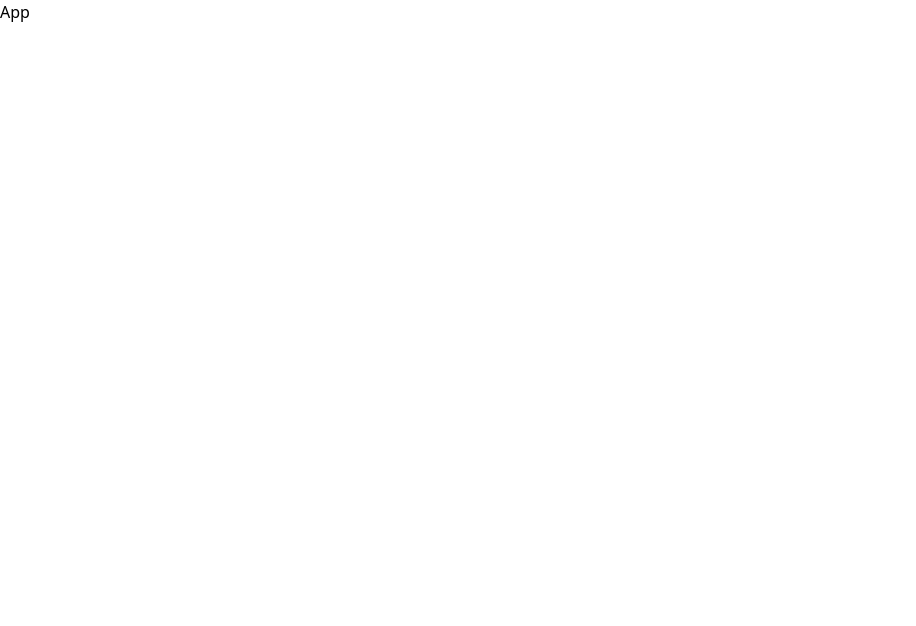
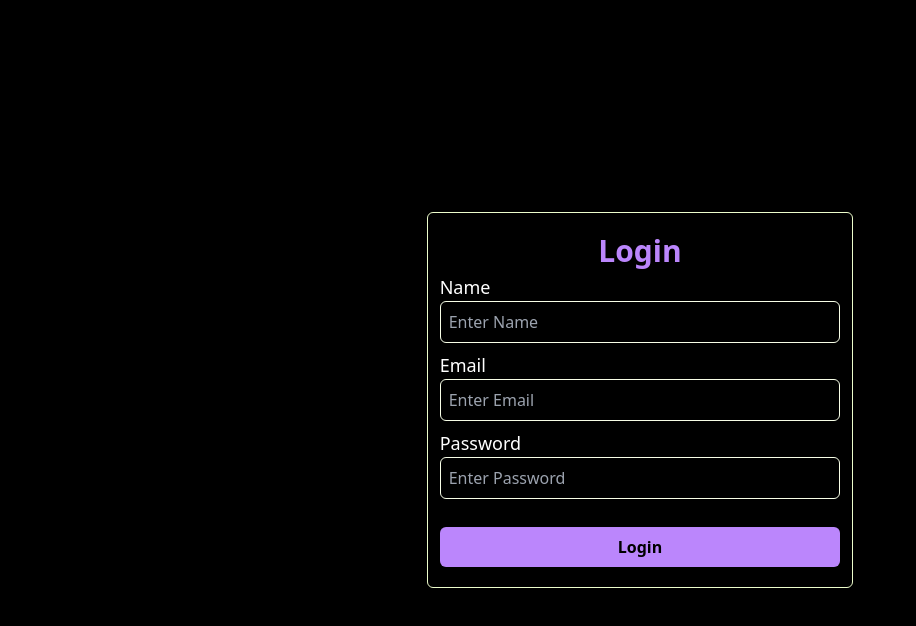
Before and after one commit to kaniz-naqvi/EMS, a React (Vite) app: page / in a window 1280 px wide. Shown: the top 626 px of the page, without its empty margins (0-916 px from the left). Built offline with nearby package versions, Linux system fonts and the light colour scheme.

Commit message:
Add login page

```diff
--- a/index.html
+++ b/index.html
@@ -3,8 +3,7 @@
   <head>
     <meta charset="UTF-8" />
     <meta name="viewport" content="width=device-width, initial-scale=1.0" />
-    <title>React</title>
-    <link rel="stylesheet" href="src/index.css" />
+    <title>EMS</title>
   </head>
   <body class="bg-black">
     <div id="root"></div>
--- a/package.json
+++ b/package.json
@@ -11,6 +11,7 @@
   },
   "dependencies": {
     "@reduxjs/toolkit": "^2.6.1",
+    "firebase": "^11.6.0",
     "react": "^18.3.1",
     "react-dom": "^18.3.1",
     "react-redux": "^9.2.0"
--- a/src/App.jsx
+++ b/src/App.jsx
@@ -1,7 +1,12 @@
 import React from "react";
+import Auth from "./Pages/Auth";
 
 const App = () => {
-  return <div>App</div>;
+  return (
+    <div className="bg-black text-white">
+      <Auth />
+    </div>
+  );
 };
 
 export default App;
--- /dev/null
+++ b/src/Atoms/Functions/CapitalFirstLetter.js
@@ -0,0 +1,5 @@
+const capitalizeFirstLetter = (str) => {
+  if (!str) return "";
+  return str.charAt(0).toUpperCase() + str.slice(1);
+};
+export default capitalizeFirstLetter;
--- /dev/null
+++ b/src/Atoms/general/Button.jsx
@@ -0,0 +1,15 @@
+import React from "react";
+
+const Button = ({ type = "button", text = "Button", clickHandler }) => {
+  return (
+    <button
+      className="outline-none bg-primary hover:bg-active text-black font-semibold p-2 w-full rounded-md mt-6"
+      onClick={() => clickHandler}
+      type={type}
+    >
+      {text}
+    </button>
+  );
+};
+
+export default Button;
--- /dev/null
+++ b/src/Atoms/general/Input.jsx
@@ -0,0 +1,18 @@
+import React from "react";
+
+const Input = ({
+  type = "text",
+  isRequire = false,
+  placeholder = "Type Something....",
+}) => {
+  return (
+    <input
+      className="bg-[transparent] border-lime-50 border p-2 text-light w-full rounded-md"
+      type={type}
+      required={isRequire}
+      placeholder={placeholder}
+    />
+  );
+};
+
+export default Input;
--- /dev/null
+++ b/src/Molecule/Form.jsx
@@ -0,0 +1,28 @@
+import React from "react";
+import Input from "../Atoms/general/Input";
+import capitalizeFirstLetter from "../Atoms/Functions/CapitalFirstLetter";
+import Button from "../Atoms/general/Button";
+
+const Form = ({ labels = ["name"], formTitle = "Form" }) => {
+  return (
+    <div className=" border flex flex-col p-3 py-5 border-lime-100 lg:w-1/3 w-full mx-5 rounded-md">
+      <h2 className="text-center text-3xl font-semibold text-primary">
+        {formTitle}
+      </h2>
+      {labels.map((labelName, index) => {
+        return (
+          <label htmlFor={labelName} className="py-1" key={index}>
+            <span className="text-lg">{capitalizeFirstLetter(labelName)}</span>
+            <Input
+              type={labelName}
+              placeholder={"Enter " + capitalizeFirstLetter(labelName)}
+            />
+          </label>
+        );
+      })}
+      <Button text={"Login"} type={"submit"} />
+    </div>
+  );
+};
+
+export default Form;
--- /dev/null
+++ b/src/Pages/Auth.jsx
@@ -0,0 +1,13 @@
+import React from "react";
+import Form from "../Molecule/Form";
+
+const fields = ["name", "email", "password"];
+const Auth = () => {
+  return (
+    <div className="flex items-center justify-center w-full h-screen">
+      <Form labels={fields} formTitle={"Login"} />
+    </div>
+  );
+};
+
+export default Auth;
--- a/tailwind.config.js
+++ b/tailwind.config.js
@@ -4,7 +4,12 @@ module.exports = {
     "./src/**/*.{html,js,jsx,ts,tsx}", // Make sure this points to your files where Tailwind classes are used
   ],
   theme: {
-    extend: {},
+    extend: {
+      colors: {
+        primary: "#bb86fc",
+        active: "#7e48c4",
+      },
+    },
   },
   plugins: [],
 };
```
Also changed, not shown: 2 other files (tests, documents, lock files or other folders).
